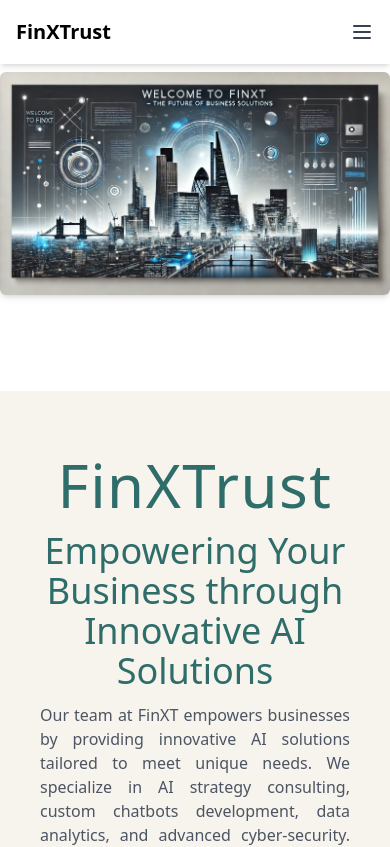
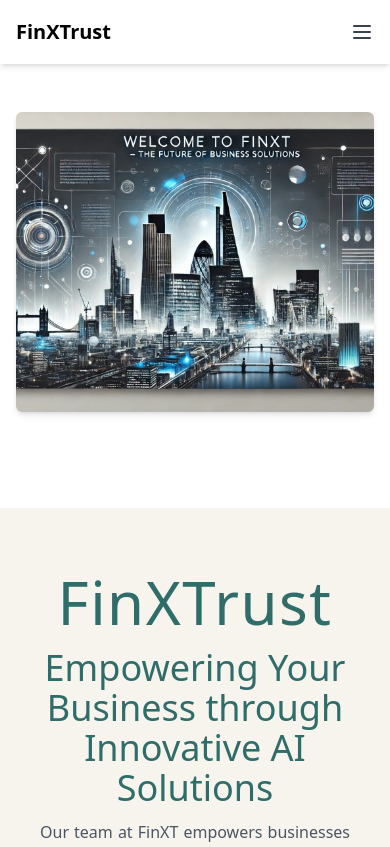
Before and after one commit to AishuVj/finxt-website, a Next.js app: page / in a window 390 px wide. Shown: the top 847 px of the page. Built offline with nearby package versions, Linux system fonts and the light colour scheme.

Commit message:
mobile responsive hero image

```diff
--- a/components/HeroSection.js
+++ b/components/HeroSection.js
@@ -1,11 +1,11 @@
 
 export default function HeroSection() {
   return (
-    <section className="">
+    <section className="px-4 pt-10 max-w-7xl mx-auto">
         <img
          src="/images/MainPicture.jpg"
 
-         className="w-full h-auto object-contain max-h-[300px] rounded-md shadow-md"
+         className="w-full object-cover h-[300px] md:h-[500px] lg:h-[600px] rounded-md shadow-md"
         />
 
     </section>
```
